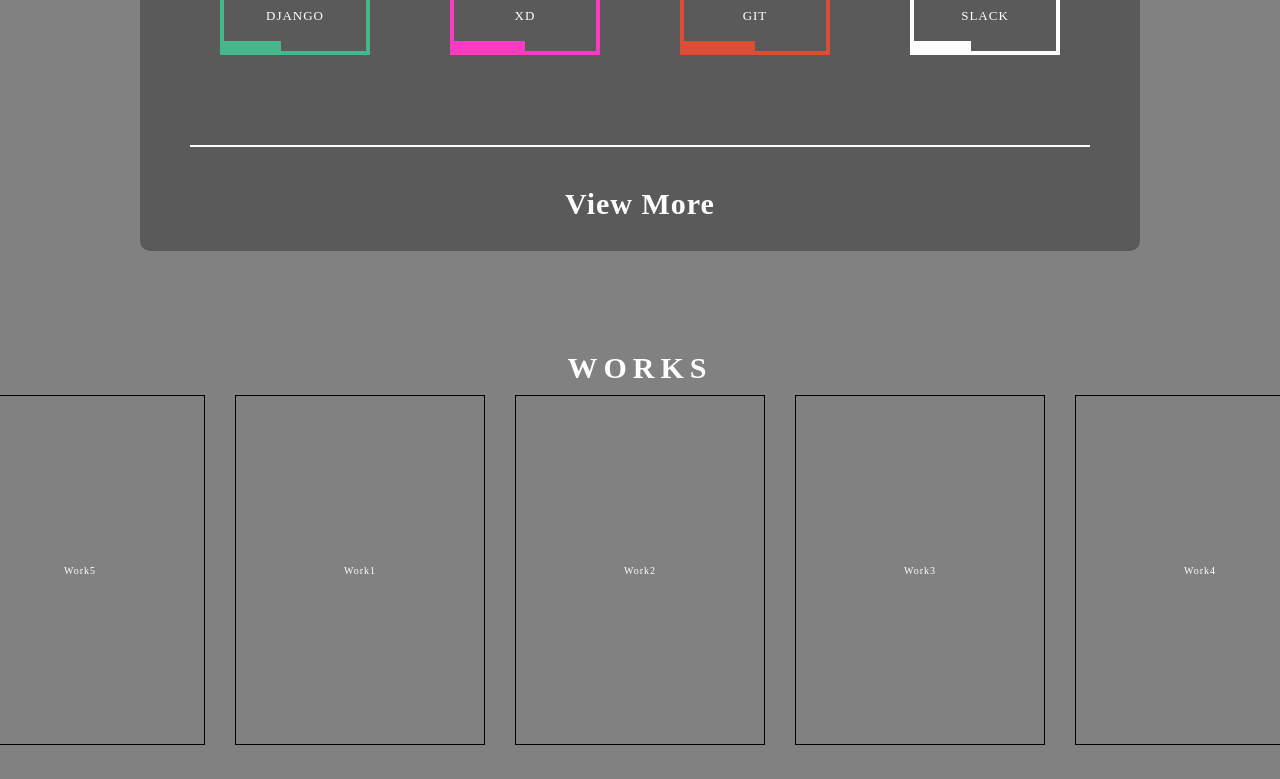
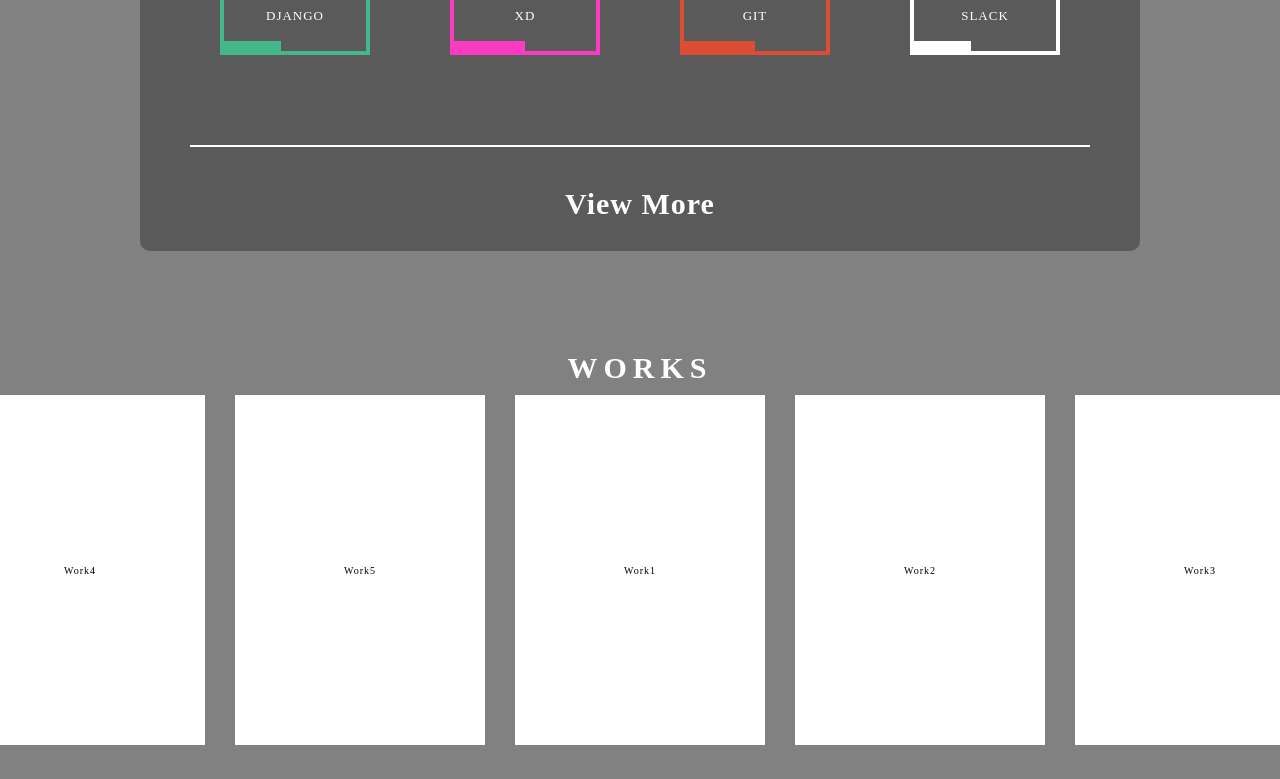
Before and after one commit to RajikuBlanc/next-myportfolio, a Next.js app: page / in a window 1280 px wide. Shown: the part 2003-2782 px from the top of the page. Built offline with nearby package versions, Linux system fonts and the light colour scheme.

Commit message:
commit worksSection

```diff
--- a/components/molecules/SkillItem.jsx
+++ b/components/molecules/SkillItem.jsx
@@ -24,6 +24,7 @@ const SkillItem_a = styled.a`
   cursor: pointer;
   margin-bottom: 1rem;
   position: relative;
+  transition: all 0.3s;
   &::after {
     content: '';
     position: absolute;
@@ -32,6 +33,10 @@ const SkillItem_a = styled.a`
     height: 10px;
     width: ${props => props.width};
     background-color: ${props => props.color};
+  }
+  &:hover {
+    transition: all 0.3s;
+    transform: translateY(-10px);
   }
   img {
     width: 64px;
--- a/components/molecules/WorksBox.jsx
+++ b/components/molecules/WorksBox.jsx
@@ -3,9 +3,10 @@ import { Swiper, SwiperSlide } from 'swiper/react';
 import SwiperCore, { Autoplay } from 'swiper';
 import MoreButton from '../atoms/MoreButton';
 import Works from '../../src/data/worksdata';
+import WorksItem from './WorksItem';
 SwiperCore.use([Autoplay]);
 
-export default function WorksItem() {
+export default function WorksBox() {
   const title = 'Works';
   return (
     <WorksItemStyle>
@@ -21,7 +22,11 @@ export default function WorksItem() {
           }}
         >
           {Works.map(work => {
-            return <SwiperSlide key={work.id}>{work.title}</SwiperSlide>;
+            return (
+              <SwiperSlide key={work.id}>
+                <WorksItem title={work.title} />
+              </SwiperSlide>
+            );
           })}
         </Swiper>
         {/* More Button */}
@@ -49,10 +54,5 @@ const WorksItemStyle = styled.li`
   }
   .swiper-slide {
     height: 243px;
-    background-color: #fff;
-    color: #000;
-    display: flex;
-    justify-content: center;
-    align-items: center;
   }
 `;
--- a/components/molecules/WorksItem.jsx
+++ b/components/molecules/WorksItem.jsx
@@ -1,8 +1,22 @@
 import Link from 'next/link';
-export default function WorksItem() {
+import styled from 'styled-components';
+
+export default function WorksItem({ title }) {
   return (
-    <Link href="/">
-      <a>work1</a>
+    // eslint-disable-next-line @next/next/link-passhref
+    <Link href={`/works/${title}`}>
+      <Link_a>{title}</Link_a>
     </Link>
   );
 }
+
+const Link_a = styled.a`
+  cursor: pointer;
+  display: flex;
+  justify-content: center;
+  align-items: center;
+  background-color: #fff;
+  color: #000;
+  width: 100%;
+  height: 100%;
+`;
--- a/components/organisms/WorksSection.jsx
+++ b/components/organisms/WorksSection.jsx
@@ -3,6 +3,8 @@ import styled from 'styled-components';
 import { Swiper, SwiperSlide } from 'swiper/react';
 import SwiperCore, { Autoplay } from 'swiper';
 import Works from '../../src/data/worksdata';
+import WorksItem from '../molecules/WorksItem';
+import ViewMoreButton from '../atoms/ViewMoreButton';
 SwiperCore.use([Autoplay]);
 
 export default function WorksSection() {
@@ -15,30 +17,30 @@ export default function WorksSection() {
         spaceBetween={30}
         loop={true}
         autoplay={{
-          delay: 5000,
+          delay: 10000,
           disableOnInteraction: false
         }}
       >
         {Works.map(work => {
           return (
             <SwiperSlide key={work.id} className="swiper_slide">
-              {work.title}
+              <WorksItem title={work.title} />
             </SwiperSlide>
           );
         })}
       </Swiper>
+      <ViewMoreButton link="/works" />
     </Works_section>
   );
 }
 
 const Works_section = styled.section`
   margin-bottom: 10rem;
+  .swiper-container {
+    margin-bottom: 3rem;
+  }
   .swiper_slide {
     width: 250px;
     height: 350px;
-    border: 1px solid #000;
-    display: flex;
-    justify-content: center;
-    align-items: center;
   }
 `;
--- /dev/null
+++ b/pages/[works]/[WorksName].jsx
@@ -0,0 +1,10 @@
+import { useRouter } from 'next/router';
+import Layout from '../../components/layout';
+export default function WorksName() {
+  const router = useRouter();
+  return (
+    <Layout>
+      <h1>{router.query.WorksName}</h1>
+    </Layout>
+  );
+}
```
